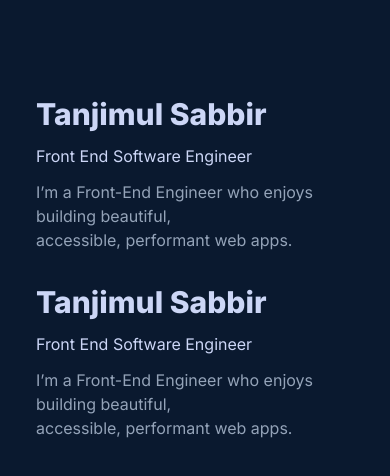
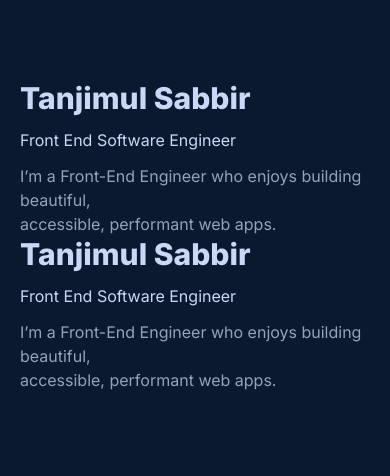
Before and after one commit to TanjimulSabbir/personal-portfolio-v2, a Next.js app: page /components/introduction in a window 390 px wide. Shown: the top 476 px of the page. Built offline with nearby package versions, Linux system fonts and the light colour scheme.

Commit message:
Remove unnecessary padding from Introduction component for improved layout consistency

```diff
--- a/app/components/introduction/page.tsx
+++ b/app/components/introduction/page.tsx
@@ -2,7 +2,7 @@ import Header from "@/app/components/Header/Header";
 
 export default function Introduction() {
   return (
-    <div className="p-4 lg:p-0 lg:fixed lg:w-[35%] xl:w-[30%] 2xl:w-[25%] ">
+    <div className="lg:p-0 lg:fixed lg:w-[35%] xl:w-[30%] 2xl:w-[25%] ">
       <div>
         <h1 className="text-3xl sm:text-5xl lg:text-[40px] xl:text-5xl font-extrabold">Tanjimul Sabbir</h1>
         <h3 className="text-base lg:text-xl mt-3">Front End Software Engineer</h3>
```
